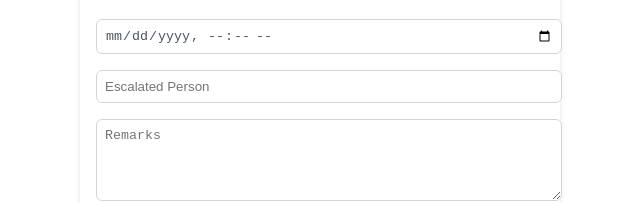
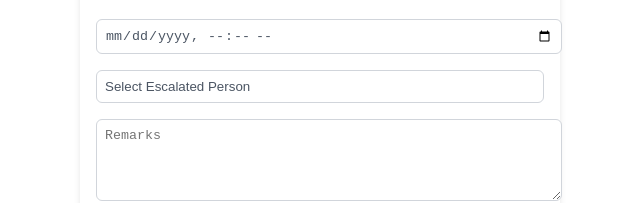
Before and after one commit to Dulajdj/Noc-problem-library, a React (Vite) app in the folder Frontend/: page /add in a window 1280 px wide. Shown: the part 286-489 px from the top of the page, without its empty margins (320-960 px from the left). Built offline with nearby package versions, Linux system fonts and the light colour scheme.

Commit message:
Add Escalated Persons

```diff
--- a/Frontend/src/components/AddProblem.jsx
+++ b/Frontend/src/components/AddProblem.jsx
@@ -14,6 +14,21 @@ const wanFirewallSubCategories = [
   "DPL", "Alumex", "Aventura", "SAT", "Mabroc Tea"
 ];
 
+const subcategoryEscalatedPersons = {
+  "Advantis": ["Sandun Pasqual", "Manjula Y.S.", "Dishan Udugamage", "Mahendra De Silva", "Gayan Senanayake"],
+  "Agro": ["Mariyo Dias", "Vipula Ramanayake", "Rannmal Kumara"],
+  "Fabric": ["Chamira Dias", "Tharanga Rodrigo", "Aruna Weerawardana"],
+  "Haycarb": ["Rasika Jayawardena", "Mahinda Rajasinghe", "Ashan Siriwrdana"],
+  "Fiber": ["Shirintha Rajakaruna", "Ranjith Premathilaka", "Malinga De Silva"],
+  "Leisure": ["Shiran Tissera", "Farhaan Fazan"],
+  "Martin Bauer": ["Susantha Marasinghe", "Yasiru Liyanage"],
+  "DPL": ["Indika Wickramaratna", "Janaka Perera"],
+  "Alumex": ["Lakmal Kuruppu", "Sachith Illeperuma"],
+  "Aventura": ["Sandeepa Perera", "Nadun Pahasar a"],
+  "SAT": ["Avindu Danthure", "Sameera Jayakody"],
+  "Mabroc Tea": ["Didula Jayasooriya", "Harindra Deepal"]
+};
+
 const accessPointSubCategories = [
   "Group_IT", "Advantis", "Haycarb", "Consumer", "Agro", "Leisure", "KVPL", "HPL", "Aventura",
   "Martin Bauer", "TTEL", "CPMD", "DPL", "Fibre"
@@ -28,7 +43,7 @@ const wanSubSubCategories = {
   "Agro": [
     "Agro-Quality Seeds Borlanda 2", "Agro-CocoLife Pannala", "Agro-Technica Ekala",
     "Agro-HJS", "Agro-Biotech Nanuoya", "Agro-Seeduwa", "Agro-Haychem Kottawa",
-    "Agro-Animal Health Sapugaskanda", "Agro-Pannipitiya", "Agro-Q.S Hokandara",
+    "Agro-Animal Health Sapugaskanda", "Agro-Pannipitiya", "Agro-QS_Hokandara",
     "Agro-Fertilizer", "Agro-Quality Seeds Borlanda 1"
   ],
   "Fabric": [
@@ -158,9 +173,9 @@ const AddProblem = () => {
         ...prev,
         [name]: value,
         ...(name === 'category' && value !== 'Other' && { customCategory: '' }),
-        ...(name === 'category' && { subCategory: '', customSubCategory: '', subSubCategory: '', customSubSubCategory: '', description: '' }),
+        ...(name === 'category' && { subCategory: '', customSubCategory: '', subSubCategory: '', customSubSubCategory: '', description: '', escalatedPerson: '' }),
         ...(name === 'subCategory' && value !== 'Other' && { customSubCategory: '' }),
-        ...(name === 'subCategory' && { subSubCategory: '', customSubSubCategory: '', description: '' }),
+        ...(name === 'subCategory' && { subSubCategory: '', customSubSubCategory: '', description: '', escalatedPerson: '' }),
         ...(name === 'subSubCategory' && value !== 'Other' && { customSubSubCategory: '' })
       };
       return newData;
@@ -434,9 +449,8 @@ const AddProblem = () => {
           onFocus={(e) => { e.target.style.borderColor = '#3b82f6'; e.target.style.boxShadow = '0 0 0 2px rgba(59, 130, 246, 0.5)'; }}
           onBlur={(e) => { e.target.style.borderColor = '#d1d5db'; e.target.style.boxShadow = 'none'; }}
         />
-        <input
+        <select
           name="escalatedPerson"
-          placeholder="Escalated Person"
           value={formData.escalatedPerson}
           onChange={handleChange}
           style={{
@@ -445,12 +459,21 @@ const AddProblem = () => {
             border: '1px solid #d1d5db',
             borderRadius: '0.375rem',
             outline: 'none',
-            transition: 'border-color 0.3s, box-shadow 0.3s',
-            color: '#4b5563'
+            backgroundColor: '#ffffff',
+            appearance: 'none',
+            color: '#4b5563',
+            transition: 'border-color 0.3s, box-shadow 0.3s'
           }}
           onFocus={(e) => { e.target.style.borderColor = '#3b82f6'; e.target.style.boxShadow = '0 0 0 2px rgba(59, 130, 246, 0.5)'; }}
           onBlur={(e) => { e.target.style.borderColor = '#d1d5db'; e.target.style.boxShadow = 'none'; }}
-        />
+        >
+          <option value="">Select Escalated Person</option>
+          {formData.subCategory && subcategoryEscalatedPersons[formData.subCategory] ? subcategoryEscalatedPersons[formData.subCategory].map(person => (
+            <option key={person} value={person} style={{ padding: '0.5rem', color: '#1f2937' }}>
+              Mr. {person}
+            </option>
+          )) : null}
+        </select>
         <textarea
           name="remarks"
           placeholder="Remarks"
--- a/Frontend/src/components/EditProblem.jsx
+++ b/Frontend/src/components/EditProblem.jsx
@@ -13,6 +13,21 @@ const wanFirewallSubCategories = [
   "Advantis", "Agro", "Fabric", "Haycarb", "Fiber", "Leisure", "Martin Bauer",
   "DPL", "Alumex", "Aventura", "SAT", "Mabroc Tea"
 ];
+
+const subcategoryEscalatedPersons = {
+  "Advantis": ["Sandun Pasqual", "Manjula Y.S.", "Dishan Udugamage", "Mahendra De Silva", "Gayan Senanayake"],
+  "Agro": ["Mariyo Dias", "Vipula Ramanayake", "Rannmal Kumara"],
+  "Fabric": ["Chamira Dias", "Tharanga Rodrigo", "Aruna Weerawardana"],
+  "Haycarb": ["Rasika Jayawardena", "Mahinda Rajasinghe", "Ashan Siriwrdana"],
+  "Fiber": ["Shirintha Rajakaruna", "Ranjith Premathilaka", "Malinga De Silva"],
+  "Leisure": ["Shiran Tissera", "Farhaan Fazan"],
+  "Martin Bauer": ["Susantha Marasinghe", "Yasiru Liyanage"],
+  "DPL": ["Indika Wickramaratna", "Janaka Perera"],
+  "Alumex": ["Lakmal Kuruppu", "Sachith Illeperuma"],
+  "Aventura": ["Sandeepa Perera", "Nadun Pahasar a"],
+  "SAT": ["Avindu Danthure", "Sameera Jayakody"],
+  "Mabroc Tea": ["Didula Jayasooriya", "Harindra Deepal"]
+};
 
 const accessPointSubCategories = [
   "Group_IT", "Advantis", "Haycarb", "Consumer", "Agro", "Leisure", "KVPL", "HPL", "Aventura",
@@ -208,9 +223,9 @@ const EditProblem = () => {
         ...prev,
         [name]: value,
         ...(name === 'category' && value !== 'Other' && { customCategory: '' }),
-        ...(name === 'category' && { subCategory: '', customSubCategory: '', subSubCategory: '', customSubSubCategory: '', description: '' }),
+        ...(name === 'category' && { subCategory: '', customSubCategory: '', subSubCategory: '', customSubSubCategory: '', description: '', escalatedPerson: '' }),
         ...(name === 'subCategory' && value !== 'Other' && { customSubCategory: '' }),
-        ...(name === 'subCategory' && { subSubCategory: '', customSubSubCategory: '', description: '' }),
+        ...(name === 'subCategory' && { subSubCategory: '', customSubSubCategory: '', description: '', escalatedPerson: '' }),
         ...(name === 'subSubCategory' && value !== 'Other' && { customSubSubCategory: '' })
       };
       return newData;
@@ -472,9 +487,8 @@ const EditProblem = () => {
           onFocus={(e) => { e.target.style.borderColor = '#3b82f6'; e.target.style.boxShadow = '0 0 0 2px rgba(59, 130, 246, 0.5)'; }}
           onBlur={(e) => { e.target.style.borderColor = '#d1d5db'; e.target.style.boxShadow = 'none'; }}
         />
-        <input
+        <select
           name="escalatedPerson"
-          placeholder="Escalated Person"
           value={formData.escalatedPerson}
           onChange={handleChange}
           style={{
@@ -483,12 +497,21 @@ const EditProblem = () => {
             border: '1px solid #d1d5db',
             borderRadius: '0.375rem',
             outline: 'none',
-            transition: 'border-color 0.3s, box-shadow 0.3s',
-            color: '#4b5563'
+            backgroundColor: '#ffffff',
+            appearance: 'none',
+            color: '#4b5563',
+            transition: 'border-color 0.3s, box-shadow 0.3s'
           }}
           onFocus={(e) => { e.target.style.borderColor = '#3b82f6'; e.target.style.boxShadow = '0 0 0 2px rgba(59, 130, 246, 0.5)'; }}
           onBlur={(e) => { e.target.style.borderColor = '#d1d5db'; e.target.style.boxShadow = 'none'; }}
-        />
+        >
+          <option value="">Select Escalated Person</option>
+          {formData.subCategory && subcategoryEscalatedPersons[formData.subCategory] ? subcategoryEscalatedPersons[formData.subCategory].map(person => (
+            <option key={person} value={person} style={{ padding: '0.5rem', color: '#1f2937' }}>
+              Mr. {person}
+            </option>
+          )) : null}
+        </select>
         <textarea
           name="remarks"
           placeholder="Remarks"
```
